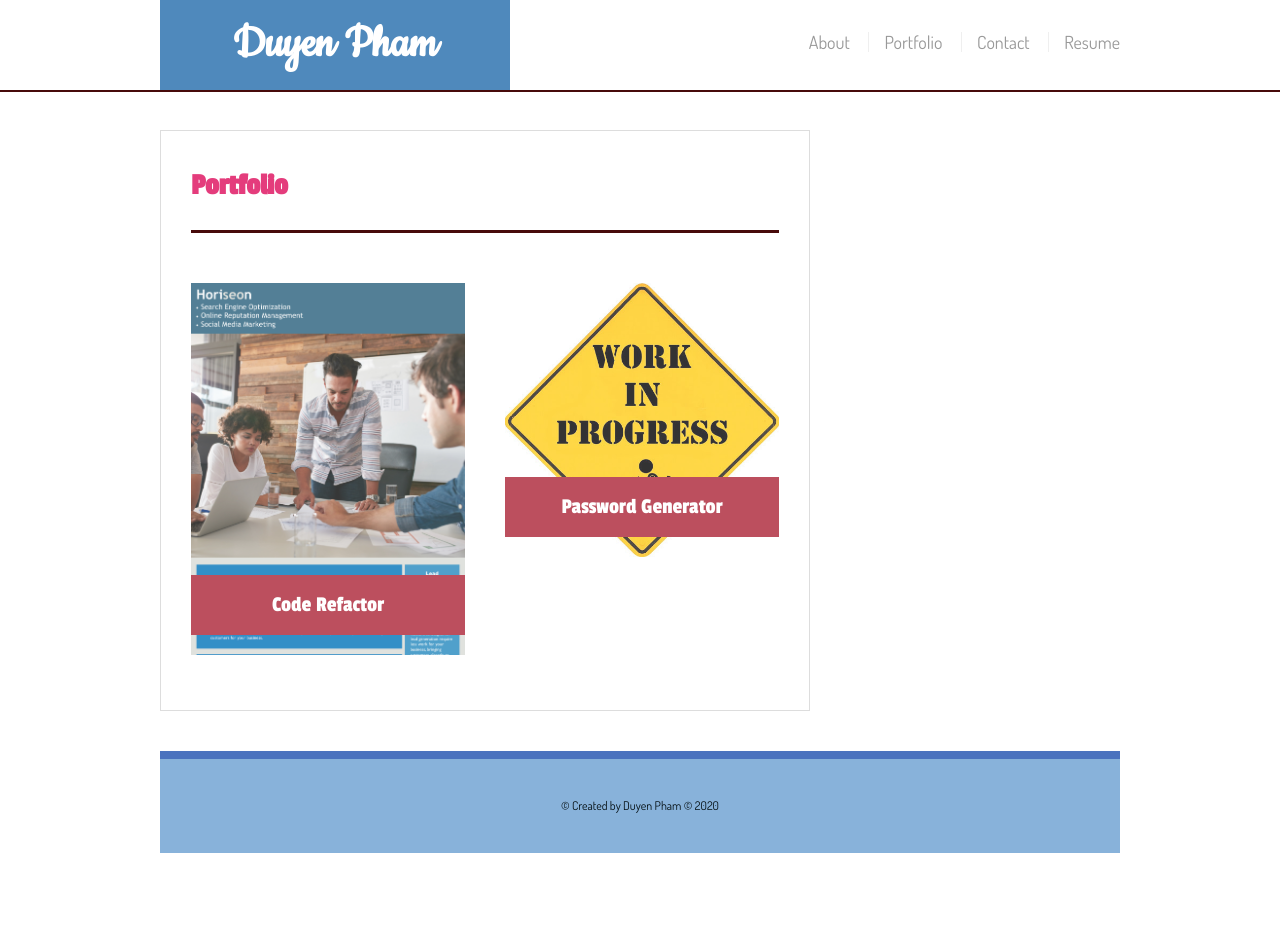
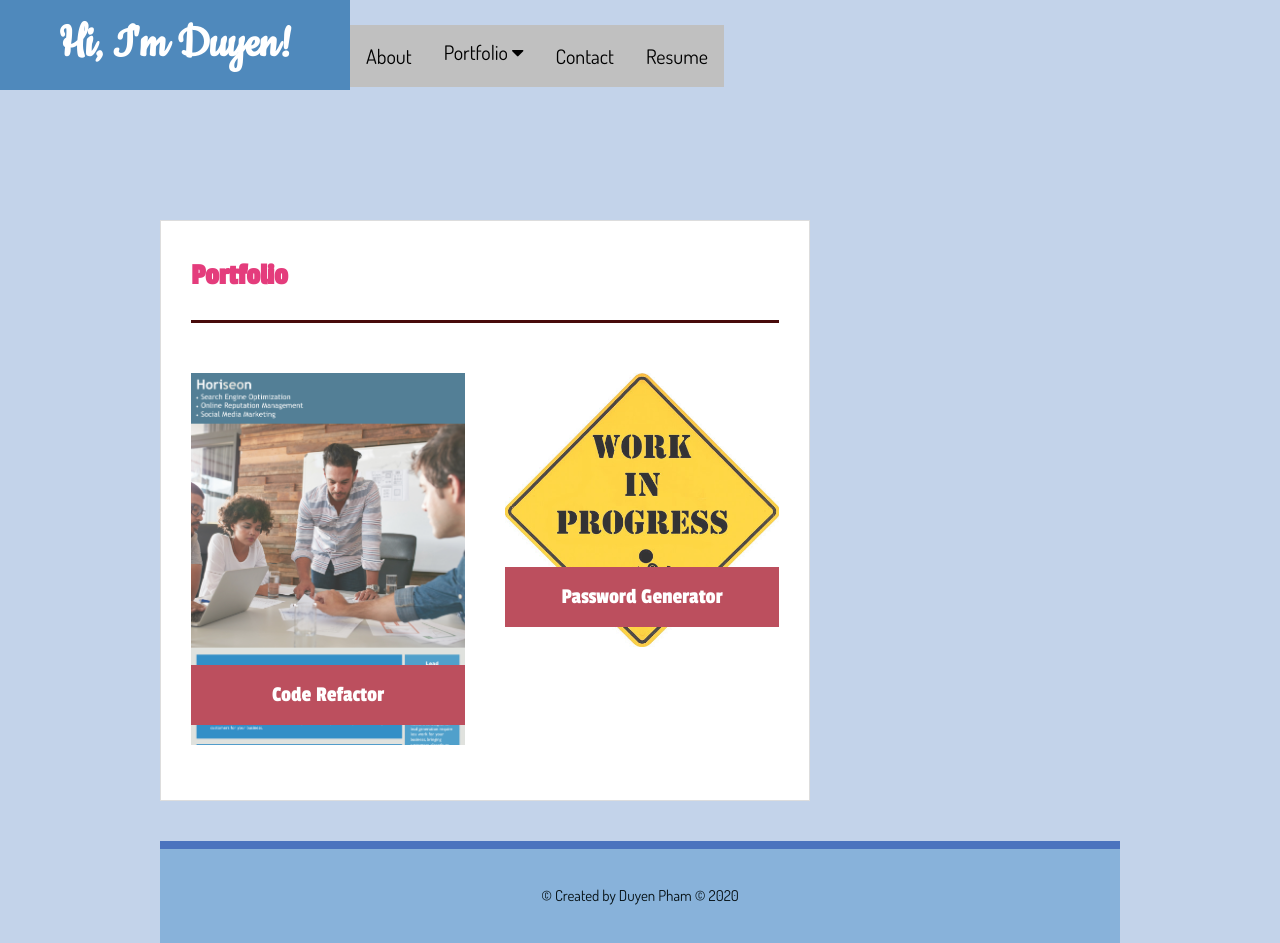
Before and after one commit to phtrmd8/phtrmd8.github.io, a plain HTML site: page projects.html in a window 1280 px wide. Before the commit the page ends 853 px from the top, so only its background shows below. Drawn offline with Linux system fonts and the light colour scheme.

Commit message:
changed portfolio nav

```diff
--- a/assets/css/style.css
+++ b/assets/css/style.css
@@ -12,6 +12,7 @@ html, body {
 
 body {
     /*  background: url('../images/background.jpg'); #f5e3c3 */
+    background-color: #c3d3ea;
     font-size: 18px;
     line-height: 34px;
     font-family: 'Dosis', 'Arial', 'Helvetica Neue', Helvetica, sans-serif;
@@ -52,7 +53,7 @@ h2, h3 {
 
 /* header */
 
-#masthead {
+/* #masthead {
     width: 100%;
     margin: 0 0 30px;
     z-index: 99;
@@ -60,7 +61,7 @@ h2, h3 {
     position: fixed;
     background: #fff;
     border-bottom: 2px solid #470a0a;
-}
+} */
 
 #logo {
     width: 350px;
@@ -76,7 +77,7 @@ h2, h3 {
     color: #fff;
 }
 
-nav {
+/* nav {
     float: right;
     margin-top: 25px;
 }
@@ -98,15 +99,75 @@ nav a:first-child {
 nav a:hover {
     text-decoration: underline;
     text-decoration-color: #470a0a;
+} */
+
+.navbar {
+    float: left;
+    margin-top: 25px;
+    overflow: hidden;
+    background-color: silver;    /*f3e4c9*/
+}
+
+.navbar a {
+    float: left;
+    font-size: 20px;
+    color: black;
+    text-align: center;
+    padding: 14px 16px;
+    text-decoration: none;
+}
+
+.dropdown {
+    float: left;
+    overflow: hidden;
+}
+
+.dropdown .dropbtn {
+    font-size: 20px;
+    border: none;
+    outline: none;
+    color: black;
+    padding: 14px 16px;
+    background-color: inherit;
+    font-family: inherit;
+    margin: 0;
+}
+
+.navbar a:hover, .dropdown:hover .dropbtn {
+    background-color: rgb(94, 172, 201);
+}
+
+.dropdown-content {
+    display: none;
+    position: absolute;
+    background-color: #f9f9f9;
+    min-width: 160px;
+    box-shadow: 0px 8px 16px 0px rgba(0, 0, 0, 0.2);
+    z-index: 1;
+}
+
+.dropdown-content a {
+    float: none;
+    color: black;
+    padding: 12px 16px;
+    text-decoration: none;
+    display: block;
+    text-align: left;
+}
+
+.dropdown-content a:hover {
+    background-color: #ddd;
+}
+
+.dropdown:hover .dropdown-content {
+    display: block;
 }
 
 /* main */
-
     #main-container {
         padding-top: 130px;
         min-height: 100%;
     }
-
     .main-section {
         width: 100%;
         max-width: 650px;
@@ -116,7 +177,6 @@ nav a:hover {
         border: 1px solid #ddd;
         background: #fff;
     }
-
     .auth-image {
         width: 200px;
         height: auto;
@@ -124,9 +184,7 @@ nav a:hover {
         float: left;
         margin-right: 25px;
     }
-
     /* sidebar */
-
     .sidebar {
         width: 100%;
         max-width: 270px;
@@ -136,34 +194,28 @@ nav a:hover {
         border: 1px solid #ddd;
         background: #fff;
     }
-
     .sidebar a:hover img {
         border: 3px solid #470a0a;
     }
-
     h3, .sidebar, h2 {
         padding-bottom: 20px;
         margin-bottom: 15px;
         line-height: 22px;
         border-bottom: 2px solid #eee;
     }
-
     .social {
         width: 62px;
         height: 62px;
         margin-top: 8px;
         margin-right: 5px;
     }
-
     .social:last-child {
         margin-right: 0;
     }
-
     /* footer */
-
     footer {
         clear: both;
-    font-size: 12px;
+        font-size: 15px;
         text-align: center;
         padding: 30px 0;
         margin-top: -102px;
@@ -171,9 +223,7 @@ footer {
         background: rgb(136, 178, 218);
         color: rgb(5, 16, 20);
     }
-
     /* portfolio */
-
     .work {
         width: 274px;
         overflow: auto;
@@ -181,17 +231,14 @@ footer {
         float: left;
         margin: 20px 0 25px;
     }
-
     .work:nth-child(even) {
         margin-right: 40px;
     }
-
     .work img {
         width: 100%;
         border: 0 none;
         opacity: .8;
     }
-
     .work h3 {
         width: 100%;
         position: absolute;
@@ -205,40 +252,31 @@ footer {
         background: #bc4f5e;
         color: #fff;
     }
-
     /* animation, commented out because it's obnoxious */
-
     /*.work:hover {
     animation-name: portfolioAnim;
     animation-duration: 1s;
 }*/
-
     /* contact */
-
     #contact-form ul {
         margin-bottom: 20px;
     }
-
     #contact-form li {
         margin-bottom: 10px;
     }
-
     label, input[type=text], input[type=email], textarea {
         display: block;
         width: 100%
     }
-
     input[type=text], input[type=email], textarea {
         height: 35px;
         padding: 0 10px;
         font-size: 14px;
         border: 1px solid #ddd;
     }
-
     textarea {
         height: 200px;
     }
-
     input[type=submit] {
         border: 0 none;
         font-size: 18px;
@@ -247,30 +285,24 @@ input[type=submit] {
         background: #ca5968;
         color: #fff;
     }
-
     /* animation */
-
     @-moz-keyframes portfolioAnim {
         100% {
             -moz-transform: rotate(360deg);
         }
     }
-
     @-webkit-keyframes portfolioAnim {
         100% {
             -webkit-transform: rotate(360deg);
         }
     }
-
     @keyframes portfolioAnim {
         100% {
             -webkit-transform: rotate(360deg);
             transform: rotate(360deg);
         }
     }
-
     /* media queries */
-
     @media screen and (max-width: 980px) {
         .container {
             max-width: 760px;
@@ -282,7 +314,6 @@ input[type=submit] {
             width: 100%;
         }
     }
-
     @media screen and (max-width: 768px) {
         .container {
             max-width: 650px;
@@ -301,7 +332,6 @@ input[type=submit] {
             width: 45%;
         }
     }
-
     @media screen and (max-width: 640px) {
         #masthead {
             position: static;
--- a/portfolio.html
+++ b/projects.html
@@ -8,19 +8,28 @@
     <title> Duyen Pham - Portfolio </title>
     <link rel="stylesheet" type="text/css" href="assets/css/reset.css" />
     <link rel="stylesheet" type="text/css" href="assets/css/style.css" />
+    <link rel="stylesheet" href="https://cdnjs.cloudflare.com/ajax/libs/font-awesome/4.7.0/css/font-awesome.min.css">
 </head>
 
 <body>
+    <header>
+        <a href="index.html" id="logo"> Hi, I'm Duyen! </a>
 
-    <header id="masthead">
-        <div class="container">
-            <a href="index.html" id="logo"> Duyen Pham </a>
-            <nav>
-                <a href="index.html"> About </a>
-                <a href="portfolio.html"> Portfolio </a>
-                <a href="contact.html"> Contact </a>
-                <a href="assets/docs/resume (software).pdf"> Resume </a>
-            </nav>
+        <div class="navbar">
+            <a href="index.html">About</a>
+
+            <div class="dropdown">
+                <button class="dropbtn">Portfolio
+                    <i class="fa fa-caret-down"></i>
+                </button>
+                <div class="dropdown-content">
+                    <a href="projects.html">Projects</a>
+                    <a href="exemplary-assignments.html">Exemplary Assignments</a>
+                </div>
+            </div>
+
+            <a href="contact.html">Contact</a>
+            <a href="assets/docs/resume (software).pdf">Resume</a>
         </div>
     </header>
 
```
Also changed, not shown: contact.html (+18 -9 lines), index.html (+23 -11 lines), exemplary-assignments.html (added). Lines whose indentation alone changed are shown as unchanged.
